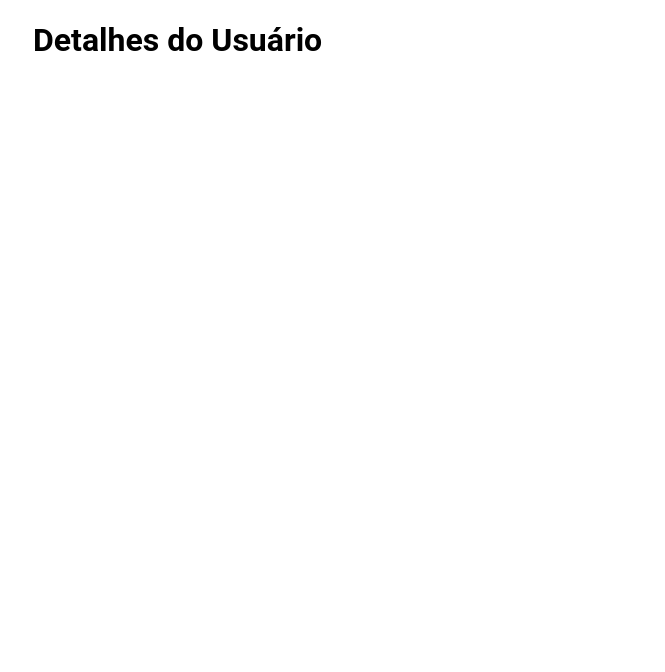
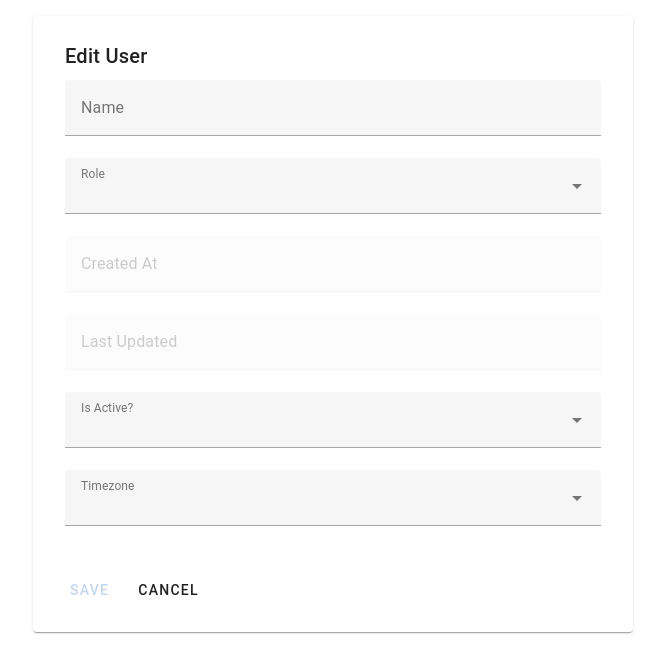
Before and after one commit to anaGomide/CRUDify, a Vue app in the folder client/: page /users/1 in a window 1280 px wide. Shown: the top 672 px of the page, without its empty margins (23-688 px from the left). Built offline with nearby package versions, Linux system fonts and the light colour scheme; no server answers.

Commit message:
feat: enhance user management UI with improved user form and routing adjustments

```diff
--- a/client/src/router/index.js
+++ b/client/src/router/index.js
@@ -4,7 +4,7 @@ import UserPage from '../views/UserPage.vue'
 
 const routes = [
   { path: '/', name: 'Main', component: Main },
-  { path: '/users/:id', name: 'UserPage', component: UserPage }
+  { path: '/users/:id?', name: 'UserPage', component: UserPage }
 ]
 
 const router = createRouter({
--- a/client/src/services/userService.js
+++ b/client/src/services/userService.js
@@ -12,20 +12,17 @@ const userService = {
     return axios.get(`${API_URL}/users/list`)
   },
 
-  // listUsers() {
-  //   return api.get('/users/list')
-  // },
   viewUser(id) {
-    return api.get(`/users/view/${id}`)
+    return api.get(`${API_URL}/users/view/${id}`)
   },
   createUser(userData) {
-    return api.post('/users/create', userData)
+    return api.post(`${API_URL}/users/create`, userData)
   },
   updateUser(id, userData) {
-    return api.put(`/user/update/${id}`, userData)
+    return api.put(`${API_URL}/users/update/${id}`, userData)
   },
   deleteUser(id) {
-    return api.delete(`/users/delete/${id}`)
+    return api.delete(`${API_URL}/users/delete/${id}`)
   }
 }
 
--- a/client/src/views/Main.vue
+++ b/client/src/views/Main.vue
@@ -7,12 +7,13 @@
     <DynamicTable :items="users" :headers="tableHeaders">
       <!-- Slot for the actions column (Edit and Delete) -->
       <template #actions="{ item }">
-        <v-btn icon small @click="openEditModal(item)">
-          <v-icon>mdi-pencil</v-icon>
-        </v-btn>
-        <v-btn icon small @click="confirmDelete(item)">
-          <v-icon>mdi-delete</v-icon>
-        </v-btn>
+        <v-icon color="green" class="action-icon" @click="openEditModal(item)">
+          mdi-pencil
+        </v-icon>
+
+        <v-icon color="red" class="action-icon" @click="confirmDelete(item)">
+          mdi-delete
+        </v-icon>
       </template>
     </DynamicTable>
   </v-container>
@@ -22,11 +23,13 @@
 import { ref, onMounted } from 'vue'
 import userService from '../services/userService'
 import DynamicTable from '../components/ui/DynamicTable.vue'
+import { useRouter } from 'vue-router'
 
 export default {
   name: 'Main',
   components: { DynamicTable },
   setup() {
+    const router = useRouter()
     const users = ref([])
 
     const formatDate = (timestamp) => {
@@ -35,7 +38,7 @@ export default {
       return `${pad(date.getMonth() + 1)}/${pad(date.getDate())}/${date.getFullYear()} ${pad(date.getHours())}:${pad(date.getMinutes())}:${pad(date.getSeconds())}`
     }
     const tableHeaders = ref([
-      { field: 'username', label: 'Username' },
+      { field: 'username', label: 'Username', sortable: true },
       {
         field: 'roles',
         label: 'Roles',
@@ -63,17 +66,17 @@ export default {
     }
 
     const openCreateModal = () => {
-      // Logic to open the create user modal
+      router.push({ name: 'UserPage' })
     }
 
     const openEditModal = (user) => {
-      // Logic to open the edit user modal
+      router.push({ name: 'UserPage', params: { id: user._id, user: user } })
     }
 
     const confirmDelete = async (user) => {
       if (confirm(`Are you sure you want to delete the user ${user.username}?`)) {
         try {
-          await userService.deleteUser(user._id.$oid)
+          await userService.deleteUser(user._id)
           fetchUsers()
         } catch (error) {
           console.error('Error deleting user:', error)
@@ -93,3 +96,13 @@ export default {
   }
 }
 </script>
+<style scoped>
+.action-icon {
+  /* Make the icon look clickable */
+  cursor: pointer;
+  /* Optional spacing between icons */
+  margin-right: 8px;
+  /* Keep icons vertically aligned with text */
+  vertical-align: middle;
+}
+</style>
--- a/client/src/views/UserPage.vue
+++ b/client/src/views/UserPage.vue
@@ -1,64 +1,170 @@
 <template>
   <v-container>
-    <h1>Detalhes do Usuário</h1>
-    <div v-if="user">
-      <p><strong>Nome de Usuário:</strong> {{ user.username }}</p>
-      <p><strong>Funções:</strong> {{ user.roles.join(', ') }}</p>
-      <p><strong>Fuso Horário:</strong> {{ user.preferences.timezone }}</p>
-      <p><strong>Está Ativo:</strong> {{ user.active ? 'Sim' : 'Não' }}</p>
-      <p><strong>Criado Em:</strong> {{ formatDate(user.created_ts) }}</p>
-      <p><strong>Última Atualização Em:</strong> {{ user.updated_ts ? formatDate(user.updated_ts) : '-' }}</p>
-      <v-btn color="secondary" @click="openEditModal">Editar</v-btn>
-      <v-btn color="error" @click="confirmDelete">Excluir</v-btn>
-    </div>
+    <v-card class="pa-4" max-width="600" outlined>
+      <v-card-title>
+        {{ isEditMode ? 'Edit User' : 'Create User' }}
+      </v-card-title>
+      <v-card-text>
+        <v-form ref="userForm" v-model="valid" lazy-validation>
+          <v-text-field
+            v-model="user.name"
+            label="Name"
+            :rules="[rules.required]"
+            required
+          ></v-text-field>
+
+          <v-select
+            v-model="user.role"
+            :items="roleOptions"
+            label="Role"
+            :rules="[rules.required]"
+            required
+          ></v-select>
+
+          <v-text-field
+            v-model="user.createdAt"
+            label="Created At"
+            disabled
+          ></v-text-field>
+
+          <v-text-field
+            v-model="user.updatedAt"
+            label="Last Updated"
+            disabled
+          ></v-text-field>
+
+          <v-select
+            v-model="user.isActive"
+            :items="activeOptions"
+            label="Is Active?"
+            :rules="[rules.required]"
+            required
+          ></v-select>
+
+          <v-select
+            v-model="user.timezone"
+            :items="timezoneOptions"
+            label="Timezone"
+            :rules="[rules.required]"
+            required
+          ></v-select>
+        </v-form>
+      </v-card-text>
+      <v-card-actions>
+        <v-btn color="primary" @click="saveUser" :disabled="!valid">
+          Save
+        </v-btn>
+        <v-btn text @click="cancel">
+          Cancel
+        </v-btn>
+      </v-card-actions>
+    </v-card>
   </v-container>
 </template>
 
 <script>
-import { ref, onMounted } from 'vue'
-import { useRoute, useRouter } from 'vue-router'
+import { ref, reactive, computed, onMounted } from 'vue'
+import { useRouter, useRoute } from 'vue-router'
 import userService from '../services/userService'
 
 export default {
   name: 'UserPage',
   setup() {
+    const router = useRouter()
     const route = useRoute()
-    const router = useRouter()
-    const user = ref(null)
 
-    const fetchUser = async () => {
+    // Modo de edição: se houver um ID nos parâmetros, estamos editando
+    const isEditMode = computed(() => !!route.params.id)
+
+    // Objeto usuário para criação/edição
+    const user = reactive({
+      name: '',
+      role: '',
+      createdAt: '',
+      updatedAt: '',
+      isActive: '',
+      timezone: ''
+    })
+
+    // Opções para os selects
+    const roleOptions = ['Administrator', 'Manager', 'Test', 'No Role']
+    const activeOptions = ['Yes', 'No']
+    const timezoneOptions = [
+      'UTC',
+      'America/New_York',
+      'America/Los_Angeles',
+      'Europe/London',
+      'Europe/Paris',
+      'Asia/Tokyo',
+      'Asia/Hong_Kong'
+    ]
+
+    // Validação básica
+    const rules = {
+      required: value => !!value || 'Required.'
+    }
+
+    const valid = ref(false)
+    const userForm = ref(null)
+
+    onMounted(() => {
+      // Se estiver no modo de edição, preenche o formulário com os dados existentes
+      // Aqui, assumimos que os dados do usuário foram passados via route.params.user.
+      // Você pode também fazer uma chamada à API usando route.params.id, se necessário.
+      if (isEditMode.value && route.params.user) {
+        const existingUser = route.params.user
+        user.name = existingUser.name || ''
+        user.role = existingUser.role || ''
+        user.createdAt = existingUser.createdAt || ''  // Considere mapear para existingUser.created_ts, se aplicável
+        user.updatedAt = existingUser.updatedAt || ''  // Considere mapear para existingUser.updated_ts, se aplicável
+        user.isActive = existingUser.isActive ? 'Yes' : 'No'
+        user.timezone = existingUser.timezone || ''
+      }
+    })
+
+    const saveUser = async () => {
+      if (!userForm.value.validate()) return
+
+      // Converter isActive de 'Yes'/'No' para booleano
+      const payload = {
+        ...user,
+        isActive: user.isActive === 'Yes'
+      }
+
       try {
-        const response = await userService.viewUser(route.params.id)
-        user.value = response.data
+        if (isEditMode.value) {
+          await userService.updateUser(route.params.id, payload)
+          console.log('User updated:', payload)
+        } else {
+          await userService.createUser(payload)
+          console.log('User created:', payload)
+        }
+        router.push({ name: 'Main' })
       } catch (error) {
-        console.error('Erro ao buscar usuário:', error)
+        console.error(isEditMode.value ? 'Error updating user:' : 'Error creating user:', error)
       }
     }
 
-    const openEditModal = () => {
-      // Aqui você pode abrir um modal similar ao do UserList
-      // ou redirecionar para uma rota de edição, se preferir.
+    const cancel = () => {
+      router.push({ name: 'Main' })
     }
 
-    const confirmDelete = async () => {
-      if (confirm(`Tem certeza que deseja excluir o usuário ${user.value.username}?`)) {
-        try {
-          await userService.deleteUser(user.value._id.$oid)
-          router.push({ name: 'UserList' })
-        } catch (error) {
-          console.error('Erro ao excluir o usuário:', error)
-        }
-      }
+    return {
+      user,
+      isEditMode,
+      roleOptions,
+      activeOptions,
+      timezoneOptions,
+      rules,
+      valid,
+      userForm,
+      saveUser,
+      cancel
     }
-
-    const formatDate = (timestamp) => {
-      const date = new Date(timestamp * 1000)
-      return date.toLocaleString()
-    }
-
-    onMounted(fetchUser)
-
-    return { user, openEditModal, confirmDelete, formatDate }
   }
 }
 </script>
+
+<style scoped>
+/* Adicione estilos específicos, se necessário */
+</style>
```
